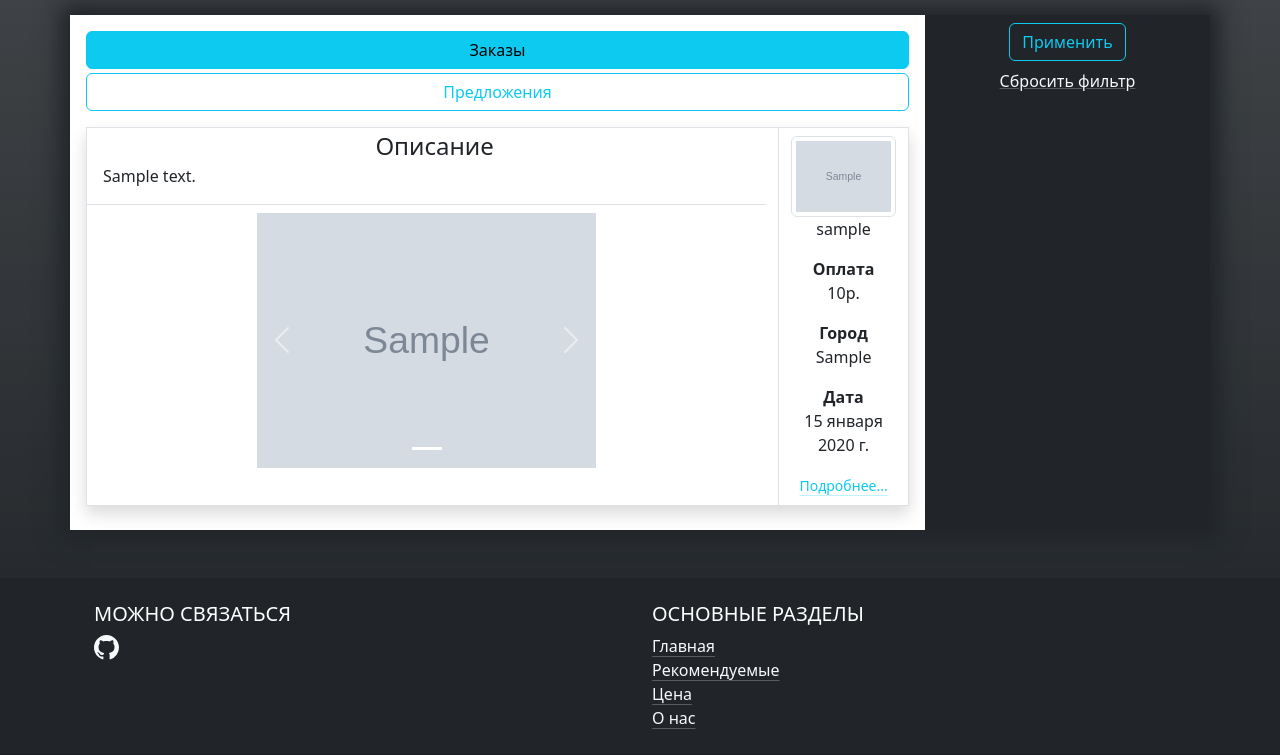
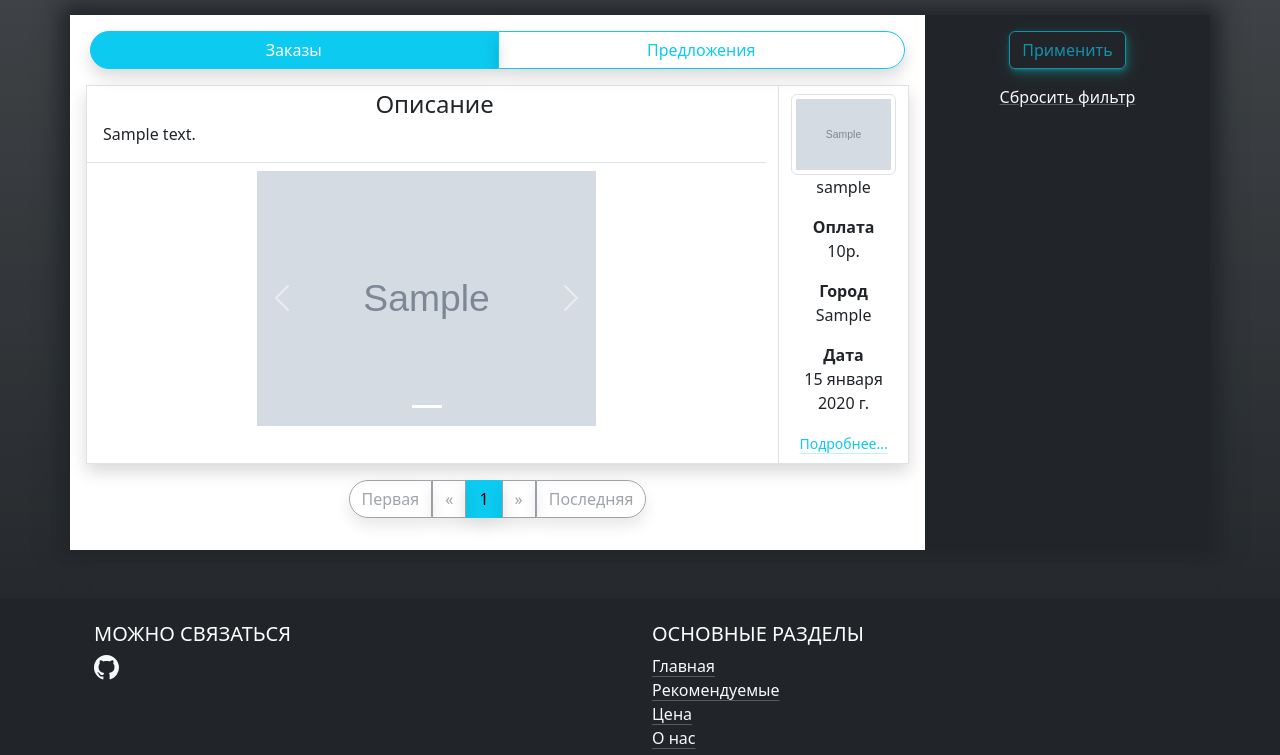
Before and after one commit to VladislavYar/freelance_site_3d_printer, a Django app: page / in a window 1280 px wide. Shown: the part 86-841 px from the top of the page. Run offline with Django 5.2, Linux system fonts and the light colour scheme; tables that the repository leaves empty hold one stand-in row (values such as "Sample post"); grey boxes marked "Sample" are stand-in pictures; some libraries are stand-ins or nearby versions.

Commit message:
Add paginations.

```diff
--- a/src/order/views.py
+++ b/src/order/views.py
@@ -1,5 +1,6 @@
 from django.db.models import Max, Min
 from django.core.handlers.wsgi import WSGIRequest
+from django.core.paginator import Paginator
 from django.http.response import HttpResponse
 from django.shortcuts import render
 from django.contrib.auth import get_user_model
@@ -57,9 +58,10 @@ def get_data_filter_model(
 def index(request: WSGIRequest) -> HttpResponse:
     """View главной страницы."""
     user = request.user
+    data_get = request.GET.copy()
     data_filter_template = get_data_filter_template(user)
     price, cities, users = get_data_filter_model(
-        user, request.GET, data_filter_template
+        user, data_get, data_filter_template
         )
     orders = Order.objects.filter(
         city__in=cities, user__username__in=users,
@@ -74,9 +76,21 @@ def index(request: WSGIRequest) -> HttpResponse:
             orders_сustomer.append(order)
             continue
         orders_no_сustomer.append(order)
+
+    pre_page = 1
+    orders_no_customer_paginator = Paginator(orders_no_сustomer, pre_page)
+    orders_customer_paginator = Paginator(orders_сustomer, pre_page)
+    page_customer = data_get.pop('page_customer', ['1'])[0]
+    page_no_customer = data_get.pop('page_no_customer', ['1'])[0]
+    customer_tab = data_get.pop('customer_tab', ['1'])[0]
+    print(customer_tab)
+    page_obj_customer = orders_customer_paginator.get_page(page_customer)
+    page_obj_no_customer = orders_no_customer_paginator.get_page(page_no_customer)
+    request.GET = data_get
     context = {
-        'orders_сustomer': orders_сustomer,
-        'orders_no_сustomer': orders_no_сustomer,
-        'data_filter': data_filter_template
+        'orders_customer': page_obj_customer,
+        'orders_no_customer': page_obj_no_customer,
+        'data_filter': data_filter_template,
+        'customer_tab': customer_tab,
     }
     return render(request, 'order/index.html', context)
--- a/src/static/css/main.css
+++ b/src/static/css/main.css
@@ -41,3 +41,60 @@ pre {
         border-right: 0px;
     }
 }
+
+.ui-slider .ui-state-active {
+    background: #0dcaf0;
+    box-shadow: 0px 1px 2px 0px rgba(0,255,255,0.2),
+    1px 2px 4px 0px rgba(0,255,255,0.2),
+    2px 4px 8px 0px rgba(0,255,255,0.2),
+    2px 4px 16px 0px rgba(0,255,255,0.2);
+}
+
+.ui-slider .ui-corner-all {
+    border-radius: 10px;
+}
+
+.ui-slider .ui-slider-range {
+    background: #0dcaf0;
+}
+
+.castom-option:hover {
+    background: #cbcbcc;
+}
+
+.castom-shadow {
+    box-shadow: 0px 1px 2px 0px rgba(0,255,255,0.2),
+    1px 2px 4px 0px rgba(0,255,255,0.2),
+    2px 4px 8px 0px rgba(0,255,255,0.2),
+    2px 4px 16px 0px rgba(0,255,255,0.2);
+}
+
+.castom-shadow:focus {
+    box-shadow: 0px 1px 2px 0px rgba(0,255,255,0.4),
+    1px 2px 4px 0px rgba(0,255,255,0.4),
+    2px 4px 8px 0px rgba(0,255,255,0.4),
+    2px 4px 16px 0px rgba(0,255,255,0.4);
+}
+
+.castom-shadow-hover:hover {
+    box-shadow: 0px 1px 2px 0px rgba(0,255,255,0.4),
+    1px 2px 4px 0px rgba(0,255,255,0.4),
+    2px 4px 8px 0px rgba(0,255,255,0.4),
+    2px 4px 16px 0px rgba(0,255,255,0.4);
+}
+
+.button-left {
+    --bs-btn-active-color: white;
+    --bs-btn-hover-color: white;
+    border-radius: 20px 0px 0px 20px;
+}
+
+.button-right {
+    --bs-btn-active-color: white;
+    --bs-btn-hover-color: white;
+    border-radius: 0px 20px 20px 0px;
+}
+
+.button-сenter {
+    border-radius: 0px 0px 0px 0px;
+}
--- a/src/static/js/main.js
+++ b/src/static/js/main.js
@@ -1,40 +1,88 @@
+const old_cities = $("#cities").val();
+const old_users = $("#users").val();
+let params = new URLSearchParams(window.location.search);
+let old_choice_min = Number($("#min-price").text());
+let old_choice_max = Number($("#max-price").text());
+if (params.has("min_price"))
+  old_choice_min = params.get("min_price");
+if (params.has("max_price"))
+  old_choice_max = params.get("max_price");
+let new_choice_min = old_choice_min;
+let new_choice_max = old_choice_max;
+
+
 function filterOrders() {
-  let price = $( "#price" ).val();
+  let price = $("#price").val();
   let regexp = new RegExp("\\d+", "g");
   price = Array.from(price.matchAll(regexp));
   let min_price = price[0] ? price[0] : Number($( "#min-price" ).text());
   let max_price = price[1] ? price[1] : Number($( "#max-price" ).text());
-  let cities = $( "#cities" ).val();
-  let users = $( "#users" ).val();
+  let cities = $("#cities").val();
+  let users = $("#users").val();
   let uri = "/" + "?min_price=" + min_price + "&max_price=" + max_price;
   uri += cities != '' ? "&cities=" + cities : "";
   uri += users != '' ? "&users=" + users : "";
+  uri += $(".show").attr("id") == "orders" ? "&customer_tab=1" : "&customer_tab=0";
   window.location.replace(uri);
 }
 
 
+function activateButtonFilter(
+  old_cities, old_users
+) {
+  if (
+    old_cities.toString() != $("#cities").val().toString() ||
+    old_users.toString() != $("#users").val().toString() ||
+    old_choice_min != new_choice_min ||
+    old_choice_max != new_choice_max
+  )
+    $("#button-filter").attr("disabled", false);
+  else
+    $("#button-filter").attr("disabled", true);
+}
+
+
 $( function() {
-    let min = Number($( "#min-price" ).text());
-    let max = Number($( "#max-price" ).text());
-    let params = new URLSearchParams(window.location.search);
-    let choice_min = min;
-    let choice_max = max;
-    if (params.has("min_price"))
-      choice_min = params.get("min_price")
-    if (params.has("max_price"))
-      choice_max = params.get("max_price")
-    $( "#slider-range" ).slider({
+    $("#slider-range").slider({
       range: true,
-      min: min,
-      max: max,
-      values: [ choice_min, choice_max ],
-      slide: function( event, ui ) {
-        $( "#price" ).val( ui.values[ 0 ] + "р." + " - " + ui.values[ 1 ] + "р.");
+      min: Number($("#min-price").text()),
+      max: Number($("#max-price").text()),
+      values: [old_choice_min, old_choice_max],
+      slide: function(event, ui) {
+        new_choice_min = ui.values[0];
+        new_choice_max = ui.values[1];
+        activateButtonFilter(
+          old_cities, old_users
+        )
+        $("#price").val(ui.values[0] + "р." + " - " + ui.values[1] + "р.");
       }
     });
-    $( "#price" ).val($( "#slider-range" ).slider( "values", 0 ) + "р." +
-      " - " + $( "#slider-range" ).slider( "values", 1 ) + "р.");
+    $("#price").val($("#slider-range").slider("values", 0) + "р." +
+      " - " + $("#slider-range").slider("values", 1) + "р.");
   } );
+$("#button-filter").on("click", filterOrders);
+$("#cities").change(function(){
+  activateButtonFilter(old_cities, old_users)
+});
+$("#users").change(function(){
+  activateButtonFilter(old_cities, old_users)
+});
+$(".btn-toggle").click(function() {
+  $(this).find(".btn").toggleClass("active");
 
+  if ($(this).find(".btn-primary").length>0) {
+    $(this).find(".btn").toggleClass("btn-primary");
+  }
+  if ($(this).find(".btn-danger").length>0) {
+    $(this).find(".btn").toggleClass("btn-danger");
+  }
+  if ($(this).find(".btn-success").length>0) {
+    $(this).find(".btn").toggleClass("btn-success");
+  }
+  if ($(this).find(".btn-info").length>0) {
+    $(this).find(".btn").toggleClass("btn-info");
+  }
 
-$( "#button-filter" ).on("click", filterOrders);
+  $(this).find(".btn").toggleClass("btn-default");
+
+});
--- /dev/null
+++ b/src/templates/includes/filter.html
@@ -0,0 +1,37 @@
+{% if data_filter.min_max_price.price__min != data_filter.min_max_price.price__max %}
+    <div class="text-info mt-2 fs-5">Оплата</div>
+    <div class="col-12 text-center">
+        <div id="min-price" style="display: none;">{{ data_filter.min_max_price.price__min }}</div>
+        <div id="max-price" style="display: none;">{{ data_filter.min_max_price.price__max }}</div>
+        <input type="text" id="price" readonly="" disabled class="text-center text-white border-0 bg-dark">
+        <div id="slider-range" class="mt-2 castom-shadow castom-shadow-hover"></div>
+    </div>
+{% endif %}
+
+{% if data_filter.cities and data_filter.cities|length > 1 %}
+    <div class="text-info mt-4 fs-5">Города</div>
+    <div class="col-12 text-center mt-2">
+        <select id="cities" class="form-select form-select-sm castom-shadow castom-shadow-hover" multiple>
+            {% for city in data_filter.cities %}
+                <option class="castom-option" {% if city in request.GET.cities %}selected{% endif %} value="{{ city }}">{{ city }}</option>
+            {% endfor %}
+        </select>
+    </div>
+{% endif %}
+
+{% if data_filter.users and data_filter.users|length > 1 %}
+    <div class="text-info mt-4 fs-5">Заказчик/Исполнитель</div>
+    <div class="col-12 text-center mt-2">
+        <select id="users" class="form-select form-select-sm castom-shadow castom-shadow-hover" multiple>
+            {% for user in data_filter.users %}
+                <option class="castom-option" {% if user.username in request.GET.users %}selected{% endif %} value="{{ user.username }}">{{ user.username }}</option>
+            {% endfor %}
+        </select>
+    </div>
+{% endif %}
+<div class="col-12 text-center mt-3">
+    <button id="button-filter" type="button" disabled class="btn btn-outline-info castom-shadow castom-shadow-hover">Применить</button>
+</div>
+<div class="col-12 text-center mt-3 mb-2">
+    <a href="/" class="link-light link-underline-opacity-25 link-underline-opacity-100-hover">Сбросить фильтр</a>
+</div>
--- /dev/null
+++ b/src/templates/includes/no_data.html
@@ -0,0 +1,6 @@
+{% load static %}
+
+{% static 'images/no_data.jpg' as NO_DATA %}
+<div class="row">
+    <img class="img-thumbnail w-75 mx-auto border-0" src="{{ NO_DATA }}" alt="нет данных">
+</div>
--- /dev/null
+++ b/src/templates/includes/pagination_customer.html
@@ -0,0 +1,45 @@
+<ul class="pagination justify-content-center mt-3">
+    <li class="page-item">
+        <a
+        class="btn button-left{% if 1 == orders_customer.number %} btn-outline-secondary disabled{% else %} btn-outline-info{% endif %} shadow"
+        href="{% if 1 == orders_customer.number %}#{% else %}?page_customer=1&customer_tab=1&page_no_customer={{ orders_no_customer.number }}{% if request.GET %}&{{ request.GET.urlencode }}{% endif %}{% endif %}"
+        >
+        Первая
+        </a>
+    </li>
+    <li class="page-item">
+        <a
+            class="btn button-сenter{% if not orders_customer.has_previous %} btn-outline-secondary disabled{% else %} btn-outline-info{% endif %} shadow"
+            href="{% if orders_customer.has_previous %}?page_customer={{ orders_customer.previous_page_number }}&customer_tab=1&page_no_customer={{ orders_no_customer.number }}{% if request.GET %}&{{ request.GET.urlencode }}{% endif %}{% else %}#{% endif %}"
+            aria-label="Previous"
+        >
+            <span aria-hidden="true">&laquo;</span>
+        </a>
+    </li>
+    {% for page in orders_customer.paginator.page_range %}
+        <li class="page-item">
+            <a
+                class="btn btn-outline-info button-сenter{% if page == orders_customer.number %} active{% endif %} shadow"
+                href="?page_customer={{ page }}&customer_tab=1&page_no_customer={{ orders_no_customer.number }}{% if request.GET %}&{{ request.GET.urlencode }}{% endif %}"
+            >
+                {{ page }}
+            </a>
+        </li>
+    {% endfor %}
+        <a
+            class="btn button-сenter{% if not orders_customer.has_next %} btn-outline-secondary disabled{% else %} btn-outline-info{% endif %} shadow"
+            href="{% if orders_customer.has_next %}?page_customer={{ orders_customer.next_page_number }}&customer_tab=1&page_no_customer={{ orders_no_customer.number }}{% if request.GET %}&{{ request.GET.urlencode }}{% endif %}{% else %}#{% endif %}"
+            aria-label="Next"
+        >
+            <span aria-hidden="true">&raquo;</span>
+        </a>
+    </li>
+    <li class="page-item">
+        <a
+        class="btn button-right{% if orders_customer.paginator.num_pages == orders_customer.number %} btn-outline-secondary disabled{% else %} btn-outline-info{% endif %} shadow"
+        href="{% if orders_customer.paginator.num_pages == orders_customer.number %}#{% else %}?page_customer={{ orders_customer.paginator.num_pages }}&customer_tab=1&page_no_customer={{ orders_no_customer.number }}{% if request.GET %}&{{ request.GET.urlencode }}{% endif %}{% endif %}"
+        >
+        Последняя
+        </a>
+    </li>
+</ul>
--- a/src/templates/order/index.html
+++ b/src/templates/order/index.html
@@ -6,17 +6,19 @@
 
 {% block title %}Главная страница{% endblock %}
 {% block content_col_1 %}
-    <ul class="nav nav-pills mb-3" id="pills-tab" role="tablist">
-        <li class="nav-item w-100" role="presentation">
-            <button class="btn btn-outline-info active w-100" id="orders-tab" data-bs-toggle="pill" data-bs-target="#orders" type="button" role="tab" aria-controls="orders" aria-selected="true">Заказы</button>
-        </li>
-        <li class="nav-item mt-1 w-100" role="presentation">
-            <button class="btn btn-outline-info w-100" id="offers-tab" data-bs-toggle="pill" data-bs-target="#offers" type="button" role="tab" aria-controls="offers" aria-selected="false">Предложения</button>
-        </li>
-    </ul>
+    <div class="row mb-3" id="pills-tab" role="tablist">
+        <div class="col p-0 ms-3">
+            <button class="btn btn-outline-info{% if customer_tab == '1' %} active{% endif %} w-100 button-left shadow" id="orders-tab" data-bs-toggle="pill" data-bs-target="#orders" type="button" role="tab" aria-controls="orders" aria-selected="true">Заказы</button>
+        </div>
+        <div class="col p-0 me-3">
+            <button class="btn btn-outline-info{% if customer_tab != '1' %} active{% endif %} w-100 button-right shadow" id="offers-tab" data-bs-toggle="pill" data-bs-target="#offers" type="button" role="tab" aria-controls="offers" aria-selected="false">Предложения</button>
+        </div>
+
+    </div>
     <div class="tab-content" id="pills-tabContent">
-        <div class="tab-pane fade show active" id="orders" role="tabpanel" aria-labelledby="orders-tab">
-            {% for order in orders_сustomer %}
+        <div class="tab-pane fade {% if customer_tab == '1' %}show active{% endif %}" id="orders" role="tabpanel" aria-labelledby="orders-tab">
+            {% if orders_customer %}
+                {% for order in orders_customer %}
                     <div class="shadow col-12 border mt-3 mb-2">
                         <div class="row">
                             <div class="col-8 col-lg-9 col-xl-10 border-end">
@@ -84,15 +86,29 @@
                                     <p class="text-break">{{ order.date }}</p>
                                 </div>
                                 <div class="col-12 text-center">
-                                <a href="" class="link-info link-offset-2 link-underline-opacity-25 link-underline-opacity-100-hover text-break small">Подробнее...</a>
+                                    <a
+                                     {% if request.user.is_authenticated %}
+                                        href="#"
+                                     {% else %}
+                                        href="#"
+                                        data-bs-toggle="modal" data-bs-target="#loginModal"
+                                     {% endif %}
+                                     class="link-info link-offset-2 link-underline-opacity-25 link-underline-opacity-100-hover text-break small">
+                                     Подробнее...
+                                    </a>
                                 </div>
                             </div>
                         </div>
                     </div>
                 {% endfor %}
+                {% include 'includes/pagination_customer.html'%}
+            {% else %}
+                {% include 'includes/no_data.html'%}
+            {% endif %}
         </div>
-        <div class="tab-pane fade" id="offers" role="tabpanel" aria-labelledby="offers-tab">
-            {% for order in orders_no_сustomer %}
+        <div class="tab-pane fade {% if customer_tab != '1' %}show active{% endif %}" id="offers" role="tabpanel" aria-labelledby="offers-tab">
+            {% if orders_no_customer %}
+                {% for order in orders_no_customer %}
                     <div class="shadow col-12 border mt-3 mb-2">
                         <div class="row">
                             <div class="col-8 col-lg-9 col-xl-10 border-end">
@@ -160,52 +176,30 @@
                                     <p class="text-break">{{ order.date }}</p>
                                 </div>
                                 <div class="col-12 text-center">
-                                <a href="" class="link-info link-offset-2 link-underline-opacity-25 link-underline-opacity-100-hover text-break small">Подробнее...</a>
+                                    <a
+                                     {% if request.user.is_authenticated %}
+                                        href="#"
+                                     {% else %}
+                                        href="#"
+                                        data-bs-toggle="modal" data-bs-target="#loginModal"
+                                     {% endif %}
+                                     class="link-info link-offset-2 link-underline-opacity-25 link-underline-opacity-100-hover text-break small">
+                                     Подробнее...
+                                    </a>
                                 </div>
                             </div>
                         </div>
                     </div>
                 {% endfor %}
+                {% include 'includes/pagination_no_customer.html'%}
+            {% else %}
+                {% include 'includes/no_data.html'%}
+            {% endif %}
         </div>
     </div>
+
 {% endblock %}
 {% block content_col_2 %}
-    {% if data_filter.min_max_price.price__min != data_filter.min_max_price.price__max %}
-        <div class="text-info mt-2 fs-5">Оплата</div>
-        <div class="col-12 text-center">
-            <div id="min-price" style="display: none;">{{ data_filter.min_max_price.price__min }}</div>
-            <div id="max-price" style="display: none;">{{ data_filter.min_max_price.price__max }}</div>
-            <input type="text" id="price" readonly="" disabled class="text-center text-white border-0 bg-dark">
-            <div id="slider-range" class="mt-2"></div>
-        </div>
-    {% endif %}
-
-    {% if data_filter.cities and data_filter.cities|length > 1 %}
-        <div class="text-info mt-4 fs-5">Города</div>
-        <div class="col-12 text-center mt-2">
-            <select id="cities" class="form-select form-select-sm" multiple>
-                {% for city in data_filter.cities %}
-                    <option {% if city in request.GET.cities %}selected{% endif %} value="{{ city }}">{{ city }}</option>
-                {% endfor %}
-            </select>
-        </div>
-    {% endif %}
-
-    {% if data_filter.users and data_filter.users|length > 1 %}
-        <div class="text-info mt-4 fs-5">Заказчик/Исполнитель</div>
-        <div class="col-12 text-center mt-2">
-            <select id="users" class="form-select form-select-sm" multiple>
-                {% for user in data_filter.users %}
-                    <option {% if user.username in request.GET.users %}selected{% endif %} value="{{ user.username }}">{{ user.username }}</option>
-                {% endfor %}
-            </select>
-        </div>
-    {% endif %}
-    <div class="col-12 text-center mt-2">
-        <button id="button-filter" type="button" class="btn btn-outline-info">Применить</button>
-    </div>
-    <div class="col-12 text-center mt-2 mb-2">
-        <a href="/" class="link-light link-underline-opacity-25 link-underline-opacity-100-hover">Сбросить фильтр</a>
-    </div>
+    {% include 'includes/filter.html'%}
 {% endblock %}
 {% block col_count_1 %}{% endblock %}
```
Also changed, not shown: src/templates/includes/pagination_no_customer.html (added, +45 -0 lines), src/static/images/no_data.jpg (added), src/static/images/sign_up_not_used.jpg (renamed from src/static/images/sign_up1.jpg). Lines whose indentation alone changed are shown as unchanged.
